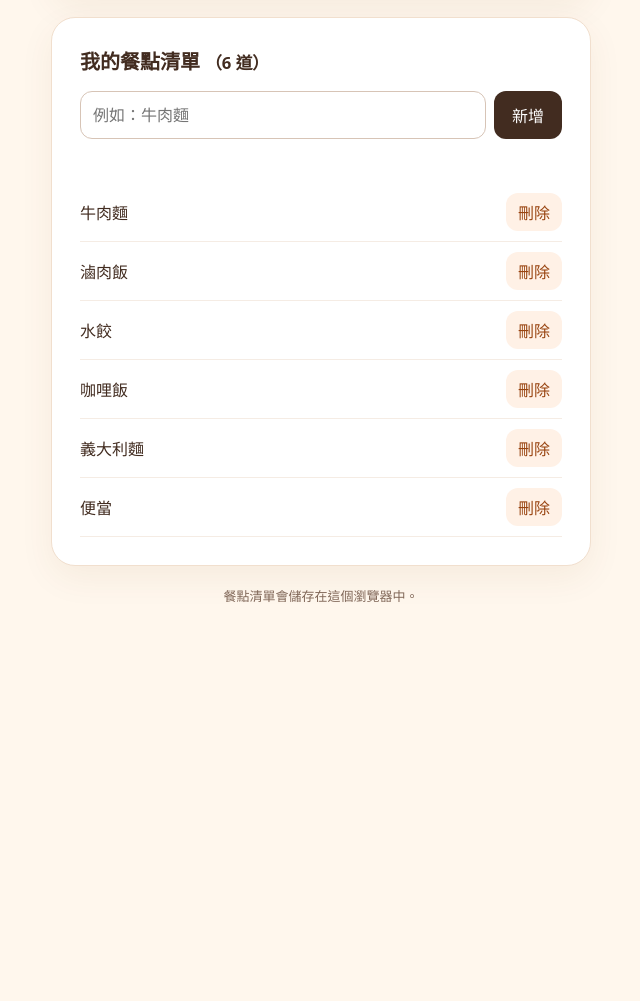
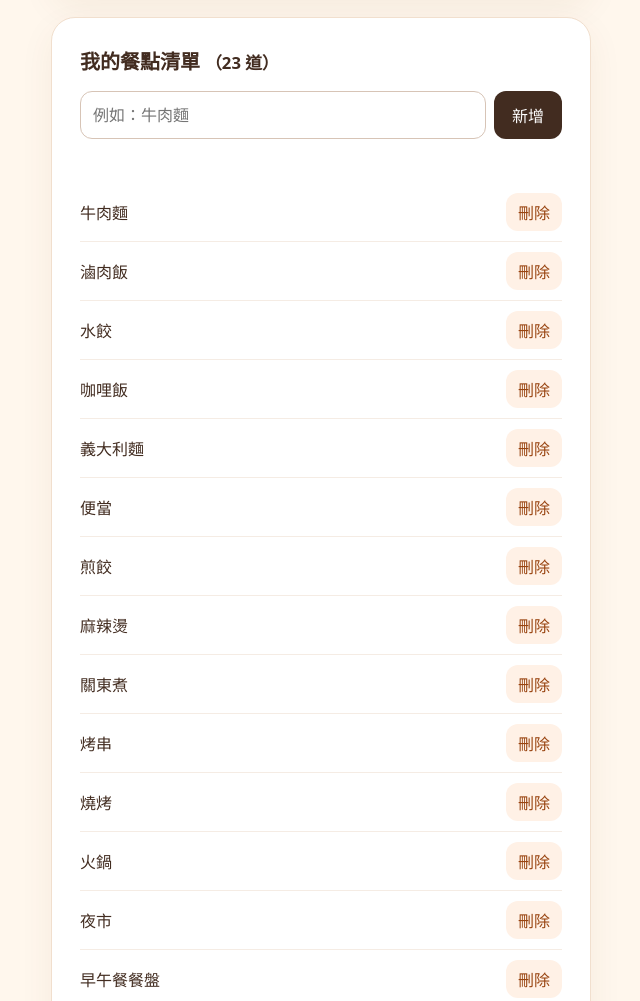
Before and after one commit to cqianyu0808/VibeCodingHW, a plain HTML site: page index.html in a window 1280 px wide. Shown: the part 437-1438 px from the top of the page, without its empty margins (319-959 px from the left). Before the commit the page ends 1082 px from the top, so only its background shows below. Drawn offline with Linux system fonts and the light colour scheme.

Commit message:
Add 17 meal options and preserve existing saved lists

```diff
--- a/index.html
+++ b/index.html
@@ -50,12 +50,19 @@
     <footer>餐點清單會儲存在這個瀏覽器中。</footer>
   </main>
   <script>
-    const defaults = ['牛肉麵', '滷肉飯', '水餃', '咖哩飯', '義大利麵', '便當'];
+    const addedMeals = ['煎餃', '麻辣燙', '關東煮', '烤串', '燒烤', '火鍋', '夜市', '早午餐餐盤', '健康餐盒', '早餐店', '便利商店', '肉圓', '酸菜魚', '滷味', '麥當勞', '鼎泰豐', '瓦城'];
+    const defaults = ['牛肉麵', '滷肉飯', '水餃', '咖哩飯', '義大利麵', '便當', ...addedMeals];
     const key = 'what-to-eat-meals-v1';
     let meals = [...defaults];
     try {
       const stored = JSON.parse(localStorage.getItem(key));
       if (Array.isArray(stored) && stored.every(item => typeof item === 'string' && item.trim() && item.length <= 30)) meals = stored;
+      // 舊版清單只補入這次新增的選項一次，保留使用者自己的餐點。
+      if (localStorage.getItem(key + '-options-20261006') !== '1') {
+        meals = [...new Set([...meals, ...addedMeals])];
+        localStorage.setItem(key, JSON.stringify(meals));
+        localStorage.setItem(key + '-options-20261006', '1');
+      }
     } catch (_) {}
     const list = document.getElementById('meals');
     const result = document.getElementById('result');
```
Also changed, not shown: 1 other file.
